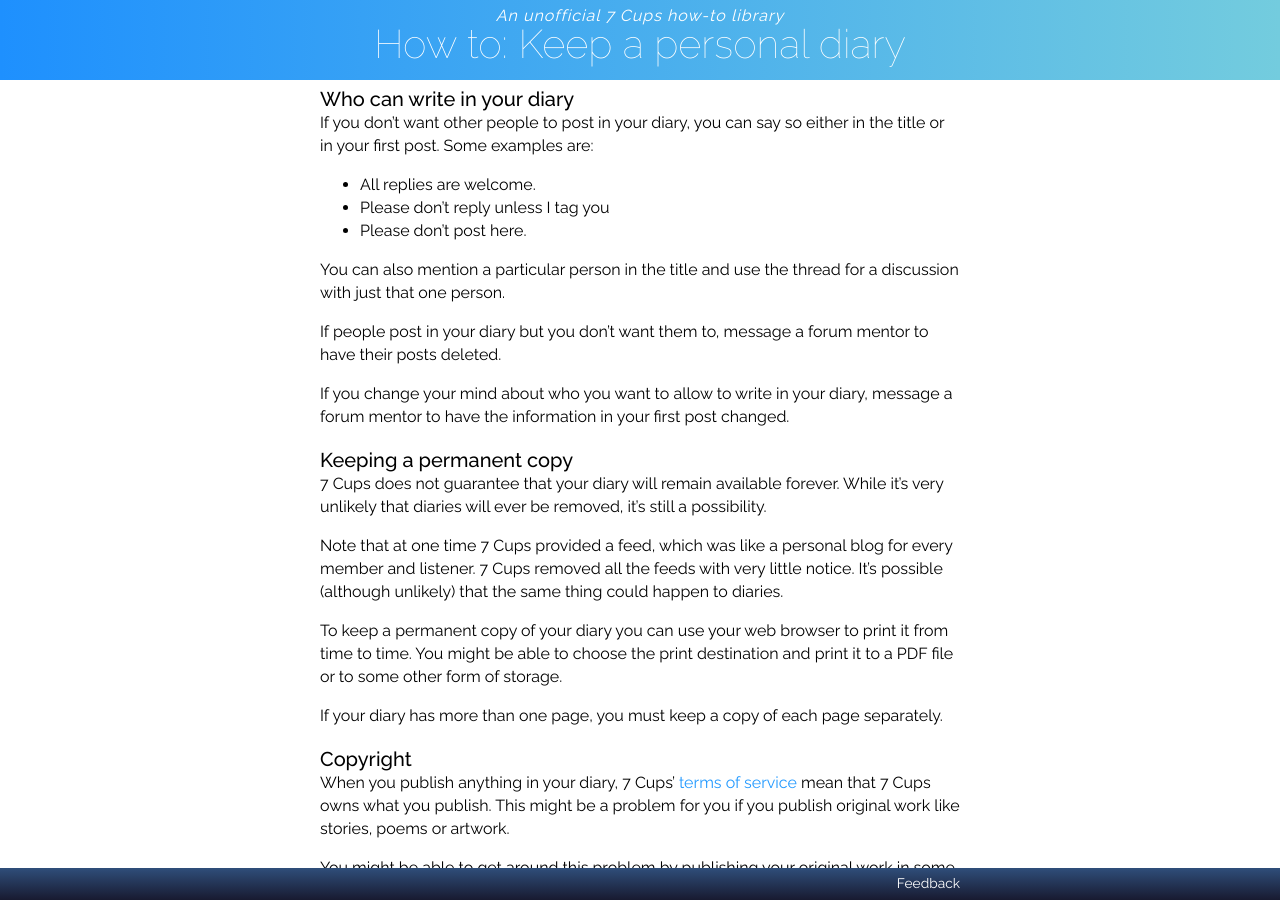
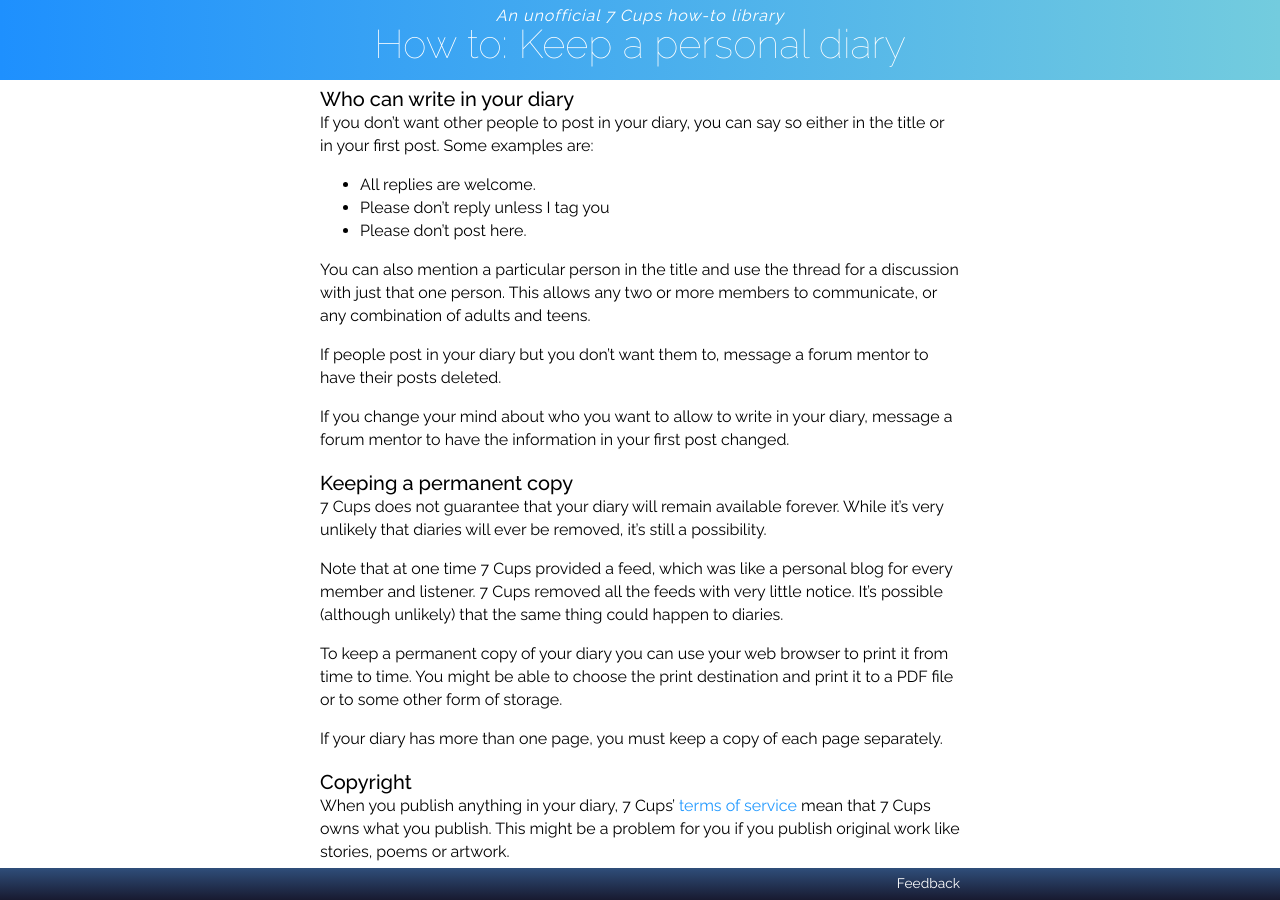
Before and after one commit to RarelyCharlie/rarelycharlie.github.io, a Jekyll site: the page built from _howto/diary.md, in a window 1280 px wide and 900 px high, scrolled down 1749 px. Built offline with Jekyll 4.4.1, drawn with Linux system fonts in a browser that asks for light colours.

Commit message:
reword, publish

```diff
--- a/_draft/diary.md
+++ b/_howto/diary.md
@@ -84,7 +84,7 @@ If you don't want other people to post in your diary, you can say so either in t
 - Please don't reply unless I tag you
 - Please don't post here.
 
-You can also mention a particular person in the title and use the thread for a discussion with just that one person.
+You can also mention a particular person in the title and use the thread for a discussion with just that one person. This allows any two or more members to communicate, or any combination of adults and teens.
 
 If people post in your diary but you don't want them to, message a forum mentor to have their posts deleted.
 
```
